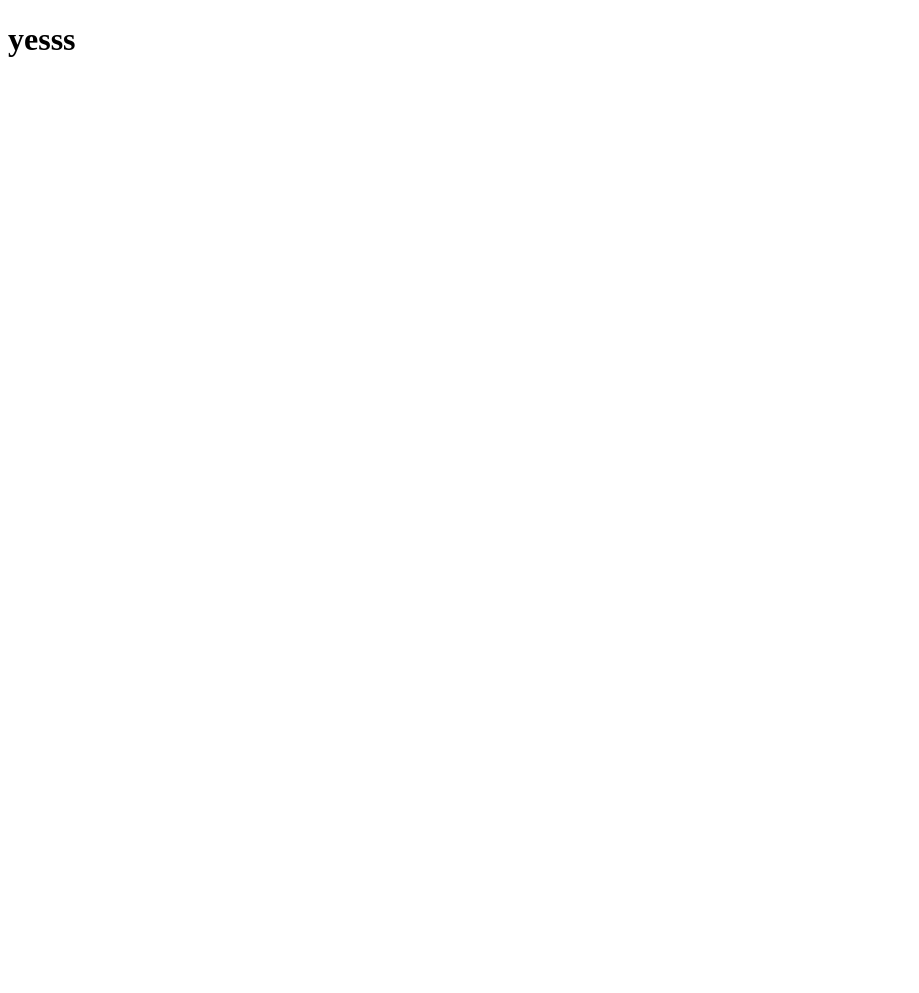
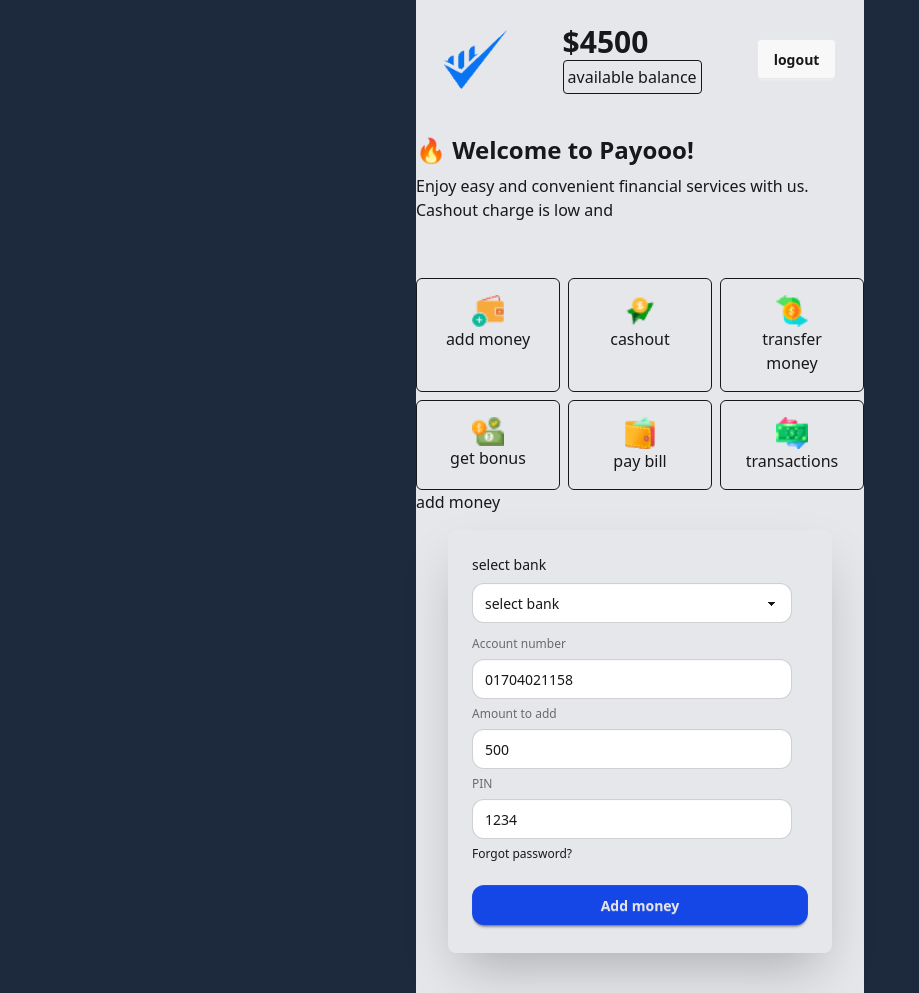
Before and after one commit to tishadey45/payoo-mfs, a website: page main.html in a window 1280 px wide. Shown: the whole page, without its empty margins (0-919 px from the left). Before the commit the page ends 800 px from the top, so only its background shows below. Drawn offline with nearby package versions, Linux system fonts and the light colour scheme.

Commit message:
:art: main page done

```diff
--- a/main.html
+++ b/main.html
@@ -1,11 +1,91 @@
 <!DOCTYPE html>
 <html lang="en">
+
 <head>
     <meta charset="UTF-8">
     <meta name="viewport" content="width=device-width, initial-scale=1.0">
-    <title>Document</title>
+    <title>main</title>
+    <link href="https://cdn.jsdelivr.net/npm/daisyui@5" rel="stylesheet" type="text/css" />
+    <script src="https://cdn.jsdelivr.net/npm/@tailwindcss/browser@4"></script>
 </head>
-<body>
-    <h1>yesss</h1>
+
+<body class="bg-slate-800">
+    <section class="max-w-md min-h-screen py-6 mx-auto bg-gray-200 mx-">
+        <header>
+            <nav class="flex items-center justify-around">
+                <img class="w-16" src="./assets/Group.png" alt="">
+                <div>
+                    <h1 class="text-3xl font-bold">$<span id="main-balance">4500</span></h1>
+                    <p class="p-1 border rounded">available balance</p>
+                </div>
+                <button class="btn">logout</button>
+            </nav>
+            <section class="mt-10">
+
+                <h1 class="mb-2 text-2xl font-bold">🔥 Welcome to Payooo!</h1>
+                <p>Enjoy easy and convenient financial services with us. Cashout charge is low and </p>
+                <div class="grid grid-cols-3 gap-2 boxs mt-14">
+                    <div class="p-4 text-center border rounded-md cursor-pointer cards">
+                        <img class="w-8 mx-auto" src="assets/wallet1.png" alt="">
+                        <h3>add money</h3>
+                    </div>
+                    <div class="p-4 text-center border rounded-md cursor-pointer cards">
+                        <img class="w-8 mx-auto" src="assets/send1.png" alt="">
+                        <h3>cashout</h3>
+                    </div>
+                    <div class="p-4 text-center border rounded-md cursor-pointer cards">
+                        <img class="w-8 mx-auto" src="assets/money1.png" alt="">
+                        <h3>transfer money</h3>
+                    </div>
+                    <div class="p-4 text-center border rounded-md cursor-pointer cards">
+                        <img class="w-8 mx-auto" src="assets/bonus1.png" alt="">
+                        <h3>get bonus</h3>
+                    </div>
+                    <div class="p-4 text-center border rounded-md cursor-default cards">
+                        <img class="w-8 mx-auto" src="assets/purse1.png" alt="">
+                        <h3>pay bill</h3>
+                    </div>
+                    <div class="p-4 text-center border rounded-md cursor-pointer cards">
+                        <img class="w-8 mx-auto" src="assets/transaction1.png" alt="">
+                        <h3>transactions</h3>
+                    </div>
+                </div>
+                <section>
+                    <h1>add money</h1>
+                    <div class="">
+                        <div class="flex-col hero-content lg:flex-row-reverse">
+                            <div class="w-full max-w-sm shadow-2xl card shrink-0">
+                                <div class="card-body">
+                                    <legend>select bank</legend>
+                                    <select class="select rounded-xl">
+                                        <option disabled selected>select bank</option>
+                                        <option value="bkash">bkash</option>
+                                        <option value="nagad">nagad</option>
+                                        <option value="dbbl">dbbl</option>
+                                    </select>
+                                    <fieldset class="fieldset">
+                                        <label class="label">Account number</label>
+                                        <input value="01704021158" id="account-number" type="number"
+                                            class="input rounded-xl" placeholder="type your Acount number" required />
+                                        <label class="label">Amount to add</label>
+                                        <input value="500" id="amount to add" type="text" class="input rounded-xl" placeholder="add amount to withdrow" required>
+                                        <label class="label">PIN</label>
+                                        <input value="1234" id="pin" type="text" class="input rounded-xl"
+                                            placeholder="type your PIN" required />
+                                        <div><a class="link link-hover">Forgot password?</a></div>
+                                        <button id="add money"
+                                            class="mt-4 bg-blue-700 border-none btn rounded-xl btn-neutral">Add
+                                            money</button>
+                                    </fieldset>
+                                </div>
+                            </div>
+                        </div>
+                    </div>
+                </section>
+            </section>
+        </header>
+    </section>
+    <script src="./script/addMoney.js"></script>
 </body>
+
 </html>
--- /dev/null
+++ b/package.json
@@ -0,0 +1,6 @@
+{
+  "devDependencies": {
+    "prettier": "^3.8.1",
+    "prettier-plugin-tailwindcss": "^0.7.2"
+  }
+}
--- /dev/null
+++ b/script/addMoney.js
@@ -0,0 +1,17 @@
+document.getElementById("add-money").addEventListener("click",function(event){
+    event.preventDefault();
+    const amount=document.getElementById("amount").value;
+    const convertedAmount=parseFloat(amount);
+    const pin=document.getElementById("pin").value;
+    const convertedPin = parseInt(pin);
+    const mainBalance =document.getElementById("main-balance").innerText;
+    // console.log(typeof mainBalance);
+    const convertedMainbalance=parseInt(mainBalance)
+    if(convertedPin===1234){
+        const sum = convertedMainbalance + convertedAmount;
+        document.getElementById("main-balance").innerText=sum;
+}else{
+    console.log("pin tik nai");
+}
+
+})
```
Also changed, not shown: index.html (+7 -7 lines), 1 other file.
